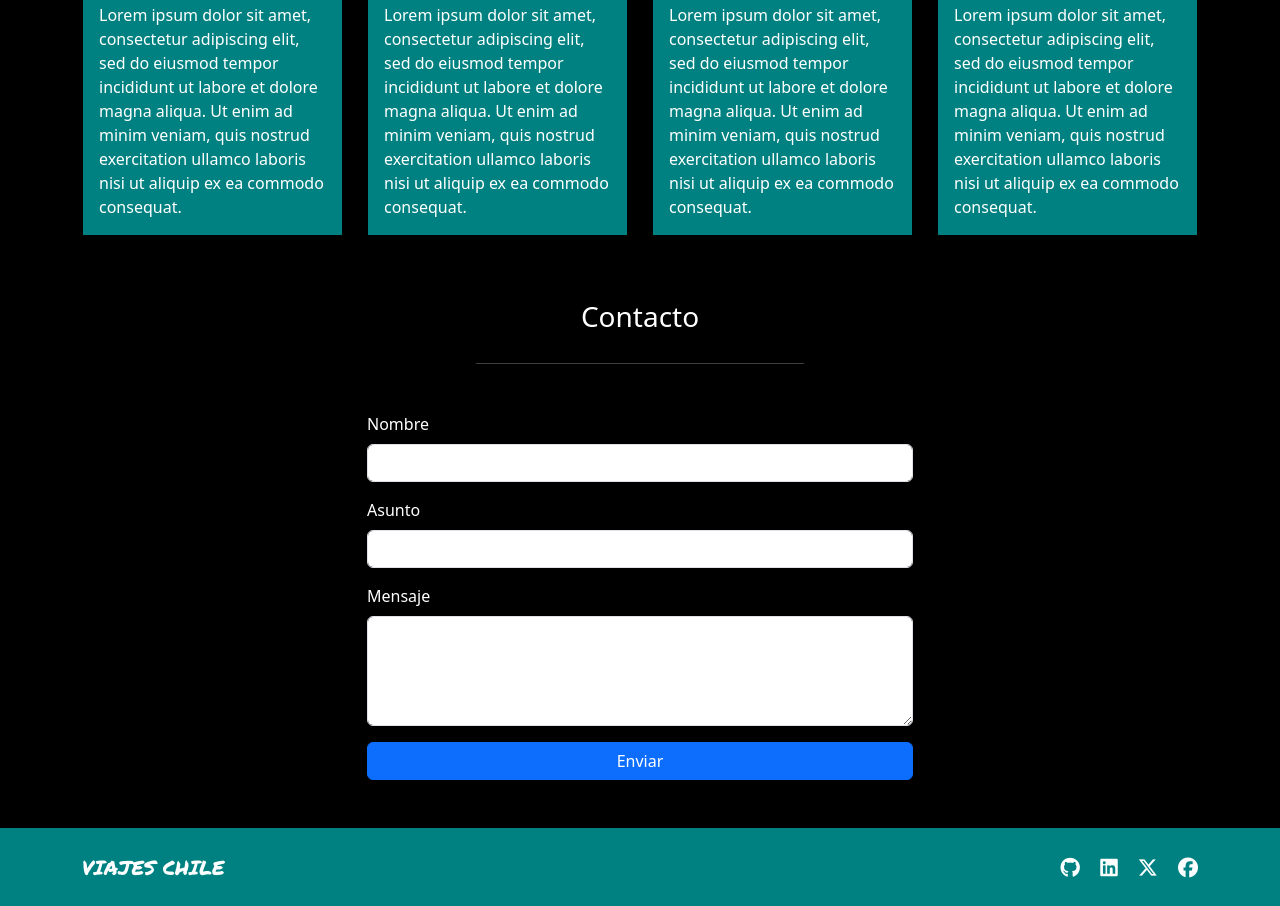
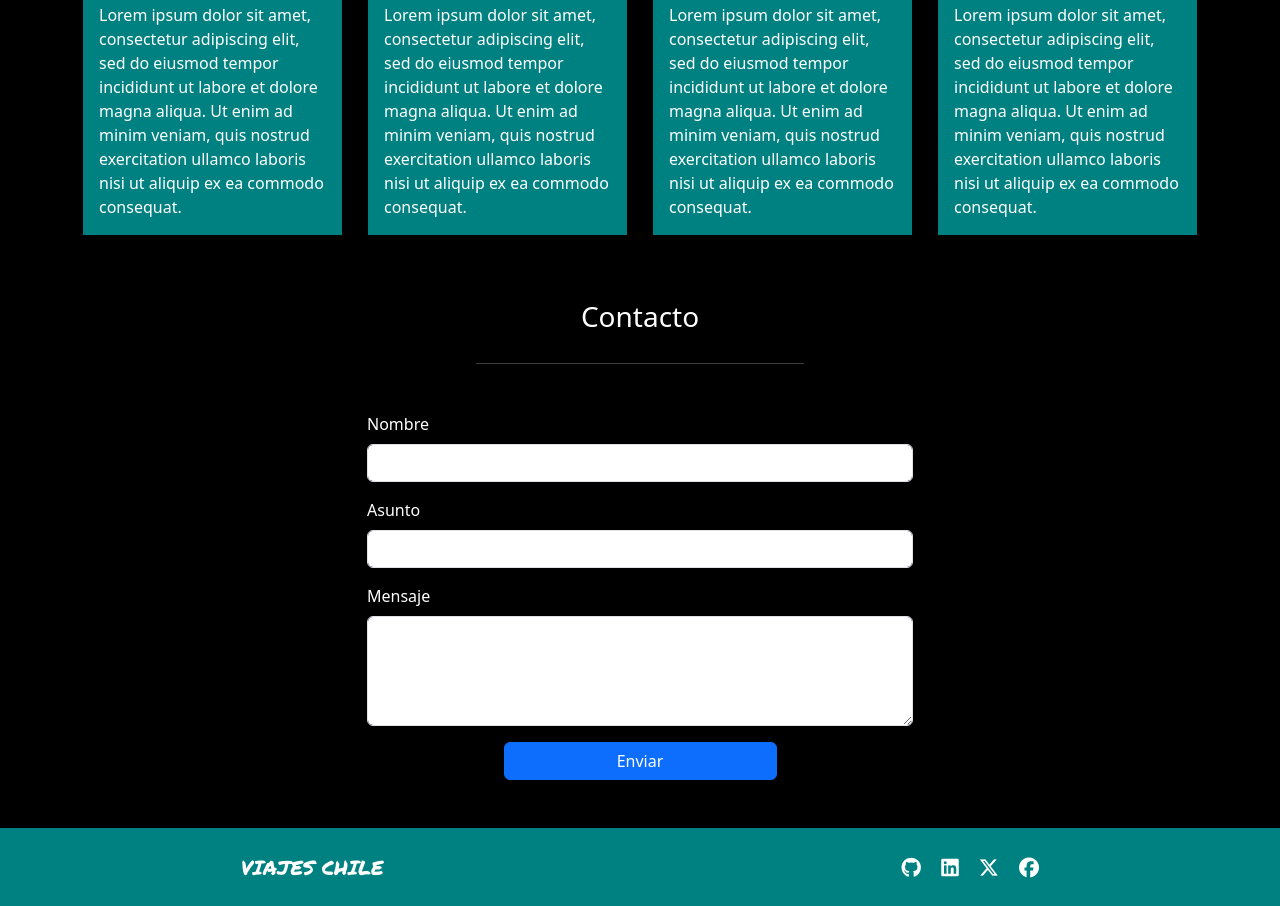
Before and after one commit to Cy5k0/ViajesChile, a plain HTML site: page index.html in a window 1280 px wide. Shown: the part 1745-2651 px from the top of the page. Drawn offline with nearby package versions, Linux system fonts and the light colour scheme.

Commit message:
3er Commit, ajuste del footer y el tamaño del btn enviar

```diff
--- a/assets/css/sytles.css
+++ b/assets/css/sytles.css
@@ -95,9 +95,22 @@ footer {
 
 }
 
+
+.d-grid {
+    padding-left: 25%;
+    padding-right: 25%;
+}
+
+
 #brand-footer-text {
-    font-family: "Permanent Marker", cursive; ;
+    font-family: "Permanent Marker";
+    padding-left: 15%;
+    }
+
+#rrss-ico {
+    padding-right: 15%;
 }
+
 
 /*smooth scroll*/
 
--- a/assets/js/scripts.js
+++ b/assets/js/scripts.js
@@ -1,3 +1,6 @@
+
+// oculta los textos de las cards al evento click sobre los ico
+
 $(document).ready(function () {
 
     $('.ico.text-center.mb-3').on('click', function() {
--- a/index.html
+++ b/index.html
@@ -186,11 +186,11 @@
 
     <footer class="py-4">
         <div class="container">
-            <div class="row align-items-center">
-                <div class="col-12 col-md-6 text-center text-md-start mb-3 mb-md-0">
-                    <span id="brand-footer-text"class="fs-5">VIAJES CHILE</span>
+            <div class="row align-items-center justify-content-center">
+                <div id="brand-footer-text" class="col-12 col-md-6 text-center text-md-start mb-3 mb-md-0">
+                    <span class="fs-5">VIAJES CHILE</span>
                 </div>
-                <div class="col-12 col-md-6 text-center text-md-end">
+                <div id="rrss-ico" class="col-12 col-md-6 text-center text-md-end">
                     <a href="#" class="text-white me-3"><i class="fa-brands fa-github fa-lg"></i></a>
                     <a href="#" class="text-white me-3"><i class="fa-brands fa-linkedin fa-lg"></i></a>
                     <a href="#" class="text-white me-3"><i class="fa-brands fa-x-twitter fa-lg"></i></a>
```
